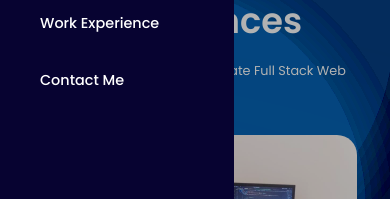
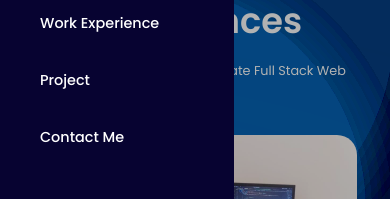
Before and after one commit to anas-er25/AnasFolio, a React (Vite) app: page / in a window 390 px wide. Both pictures are taken after a click on the button 338 px from the left and 36 px from the top of the page. Shown: the part 219-418 px from the top of the page. Built offline with nearby package versions, Linux system fonts and the light colour scheme; the HTML template or start-up script is replaced by a standard one.

Commit message:
add in navbar Project

```diff
--- a/src/Components/Navbar/NavbarMobile/NavbarMobile.jsx
+++ b/src/Components/Navbar/NavbarMobile/NavbarMobile.jsx
@@ -27,6 +27,11 @@ const NavbarMobile = ({ isOppen, toggleMenu }) => {
               </a>
             </li>
             <li>
+              <a href="#project" className="menu-item">
+                Project
+              </a>
+            </li>
+            <li>
               <a href="#contact" className="menu-item">
                 Contact Me
               </a>
```
